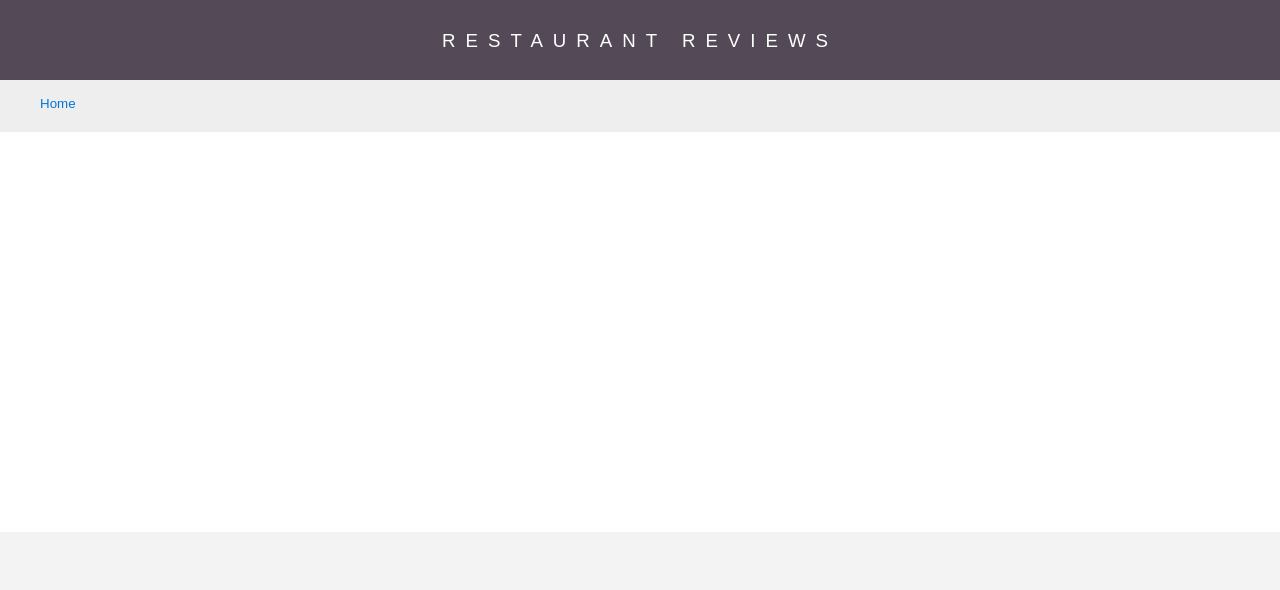
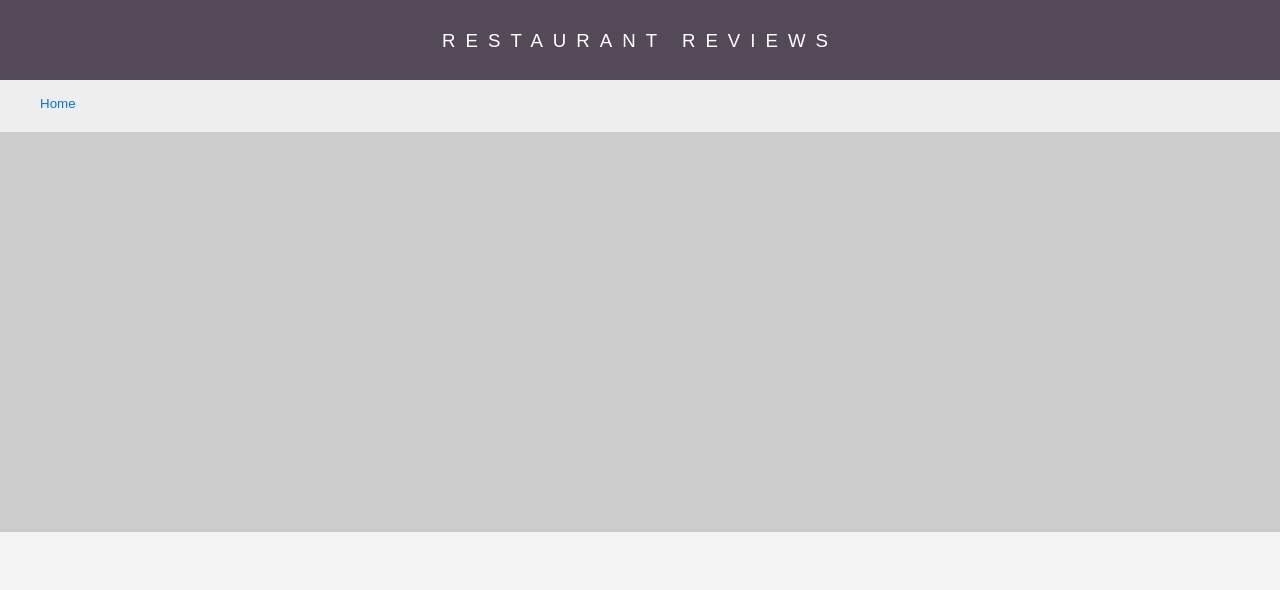
Before and after one commit to AsmaAlbalawi/Final-Project-Restaurant-Reviews-App, a plain HTML site: page myRestaurant-Review-using-MapBox/restaurant.html in a window 1280 px wide. Shown: the top 590 px of the page. Drawn offline with nearby package versions, Linux system fonts and the light colour scheme.

Commit message:
Update restaurant.html

```diff
--- a/myRestaurant-Review-using-MapBox/restaurant.html
+++ b/myRestaurant-Review-using-MapBox/restaurant.html
@@ -12,8 +12,7 @@
     crossorigin="" />
   <title>Restaurant Info</title>
 </head>
-
-<body class="inside">
+<body>
   <!-- Beginning header -->
   <header>
     <!-- Beginning nav -->
```
